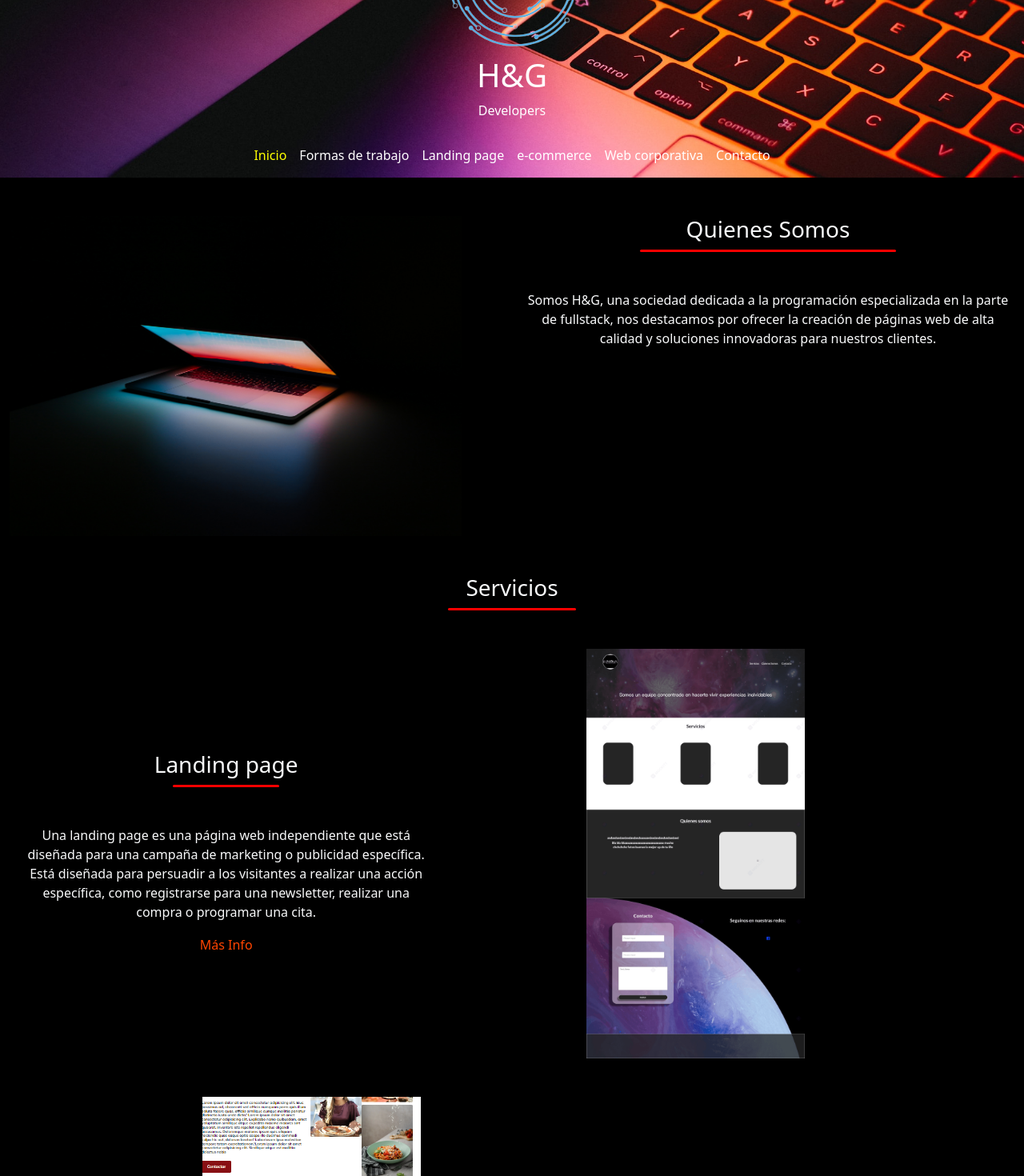
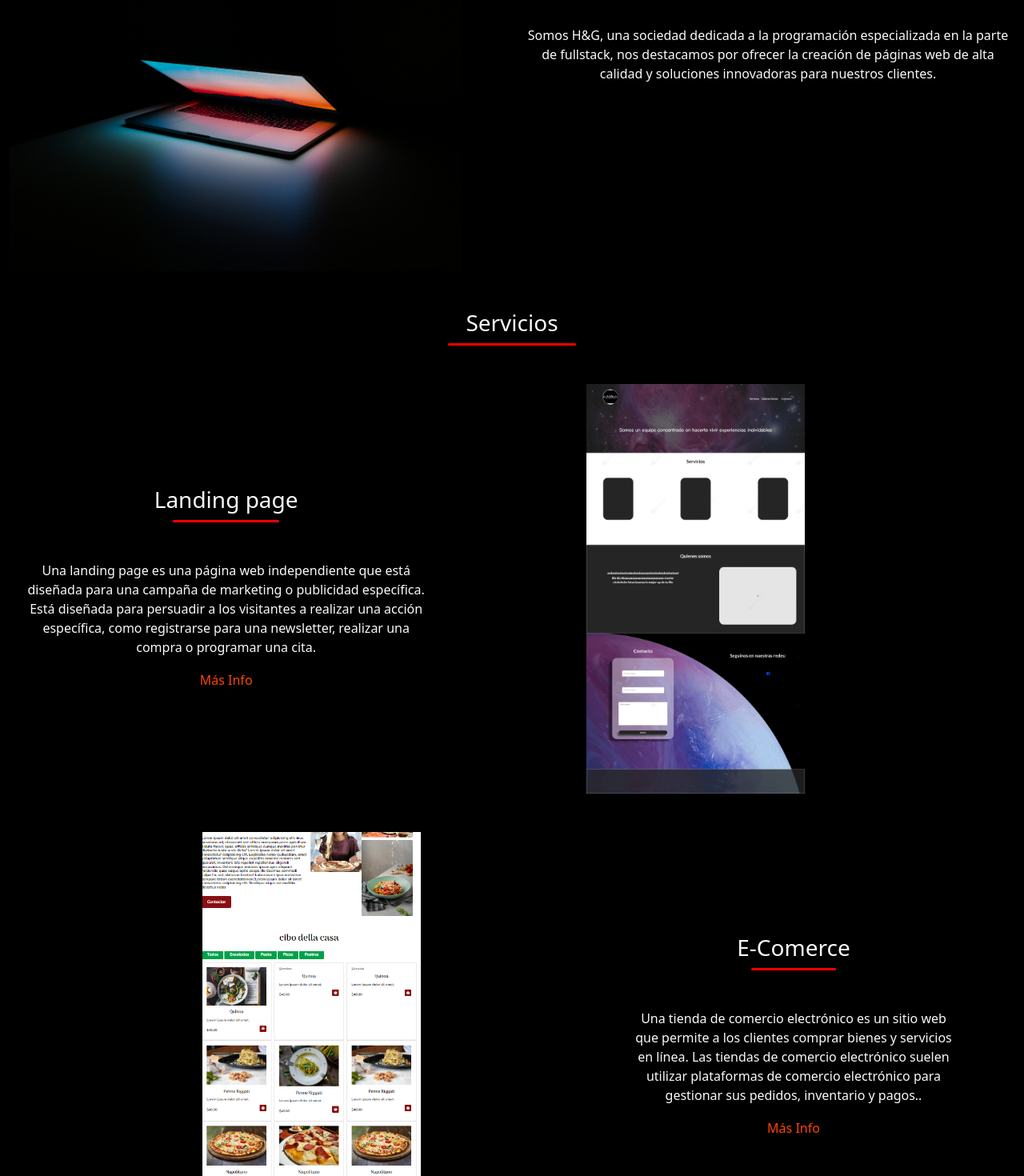
Before and after one commit to rater31/hyg-developer, a React (Vite) app in the folder hyg/: page / in a window 1280 px wide. Shown: the part 440-1910 px from the top of the page at 80% size. Built offline with nearby package versions, Linux system fonts and the light colour scheme.

Commit message:
juanma
soy un  puto nashe

```diff
--- a/hyg/src/App.jsx
+++ b/hyg/src/App.jsx
@@ -14,23 +14,23 @@ function App() {
     <>
     <Header/>
     <Routes>
-    <Route path="/" element={<Header />}/>
-    <Route path="fromas-de-trabajo" element={<FormasdeTrabajo />}/>
-    <Route path="landing-page" element={<LandinPage />}/>
-    <Route path="e-comerce" element={<Ecomerce />}/>
-    <Route path="web-corporativa" element={<WebCorporativa />}/>
-    <Route path="contacto" exact component={Contacto}>
+    <Route path="/" element={<Somos />}/>
+    <Route path="/fromas-de-trabajo" element={<FormasdeTrabajo />}/>
+    <Route path="/landing-page" element={<LandinPage />}/>
+    <Route path="/e-comerce" element={<Ecomerce />}/>
+    <Route path="/web-corporativa" element={<WebCorporativa />}/>
+    <Route path="/contacto" exact component={<Contacto/>}>
     </Route>
     </Routes>
 
-    <div className="container-fluid w-100">
+    {/* <div className="container-fluid w-100">
       <div className="row">
         <div className="col ">
-          <Somos/>
-          <Footer/>
+
+
         </div>
       </div>
-    </div>
+    </div> */}
     </>
   )
 }
--- a/hyg/src/components/Header.jsx
+++ b/hyg/src/components/Header.jsx
@@ -32,19 +32,19 @@ const Header = () => {
                 <Link to="/" className="nav-link select"> Inicio </Link>
               </li>
               <li className="nav-item">
-                <Link to={FormasdeTrabajo} className="nav-link button2"> Formas de trabajo </Link>
+                <Link to="/fromas-de-trabajo" className="nav-link button2"> Formas de trabajo </Link>
               </li>
               <li className="nav-item">
-                <Link to={LandinPage} className="nav-link button2"> Landing page</Link>
+                <Link to="/landing-page" className="nav-link button2"> Landing page</Link>
               </li>
               <li className="nav-item ">
-                <Link to={Ecomerce} className="nav-link button2"> e-commerce </Link>
+                <Link to="/e-comerce" className="nav-link button2"> e-commerce </Link>
               </li>
               <li className="nav-item">
-                <Link to={WebCorporativa} className="nav-link button2"> Web corporativa </Link>
+                <Link to="/web-corporativa" className="nav-link button2"> Web corporativa </Link>
               </li>
               <li className="nav-item">
-                <Link to={Contacto} className="nav-link button2"> Contacto </Link>
+                <Link to="/contacto" className="nav-link button2"> Contacto </Link>
               </li>
             </ul>
           </div>
--- a/hyg/src/components/Servicios.jsx
+++ b/hyg/src/components/Servicios.jsx
@@ -2,6 +2,8 @@ import React from 'react'
 import landing from '../assets/page-landing.png'
 import ecomerce from '../assets/Ecomerce.png'
 import WebCorporativa from '../assets/web-corporativa.png'
+import { Link } from 'react-router-dom'
+
 
 const Servicios = () => {
 return (
@@ -17,7 +19,7 @@ return (
          <div className="line w-25"></div>
          </div>
          <p className='mt-5'>Una landing page es una página web independiente que está diseñada para una campaña de marketing o publicidad específica. Está diseñada para persuadir a los visitantes a realizar una acción específica, como registrarse para una newsletter, realizar una compra o programar una cita.</p>
-         <button className='boton'> Más Info</button>
+         <Link to="/landing-page"><button className='boton'> Más Info</button></Link>
          </div>
          <div className="col-6   mt-5 ">
          <img className='landing' src={landing} alt="" srcset="" />
@@ -33,7 +35,7 @@ return (
             <div className="line w-25"></div>
             </div>
             <p className='mt-5'>Una tienda de comercio electrónico es un sitio web que permite a los clientes comprar bienes y servicios en línea. Las tiendas de comercio electrónico suelen utilizar plataformas de comercio electrónico para gestionar sus pedidos, inventario y pagos..</p>
-            <button className='boton'> Más Info</button>
+            <Link to="/e-comerce"><button className='boton'> Más Info</button></Link>
          </div>
       </div>
       <div className='row align-items-center'>
@@ -42,7 +44,7 @@ return (
             <div className="row justify-content-center">
             <div className="line w-25"></div>
             <p className='mt-5'>Una web corporativa es un sitio web que representa a una empresa o organización. Su propósito es dar información sobre la empresa, sus productos o servicios  y sus empleados. También puede utilizarse para comercializar los mismos, generar un Cliente potencial y aumentar la visibilidad de la marca.</p>
-            <button className='boton'> Más Info</button>
+            <Link to="/web-corporativa"><button className='boton'> Más Info</button></Link>
             </div>
             </div>
          <div className='col-5 ms-3 mt-5'>
--- a/hyg/src/components/Somos.jsx
+++ b/hyg/src/components/Somos.jsx
@@ -5,6 +5,10 @@ import Servicios from './Servicios'
 import Footer from './footer'
 const Somos = () => {
 return (
+    <div className="container-fluid w-100">
+    <div className="row">
+    <div className="col ">
+
         <div className='row justify-content-around text-light '>
             <div className="col-6 col-xxl-2  mt-5 ">
                 <img className='image' src={pcOscura} alt="" srcset="" />
@@ -23,6 +27,10 @@ const Somos = () => {
                 <Footer/>
             </div>
         </div>
+
+    </div>
+    </div>
+    </div>
 )
 }
 
```
Also changed, not shown: hyg/vite.config.js.timestamp-1690317341504-1d18135f70597.mjs (added, +10 -0 lines), hyg/src/componets/Header.jsx (deleted). Lines whose indentation alone changed are shown as unchanged.
